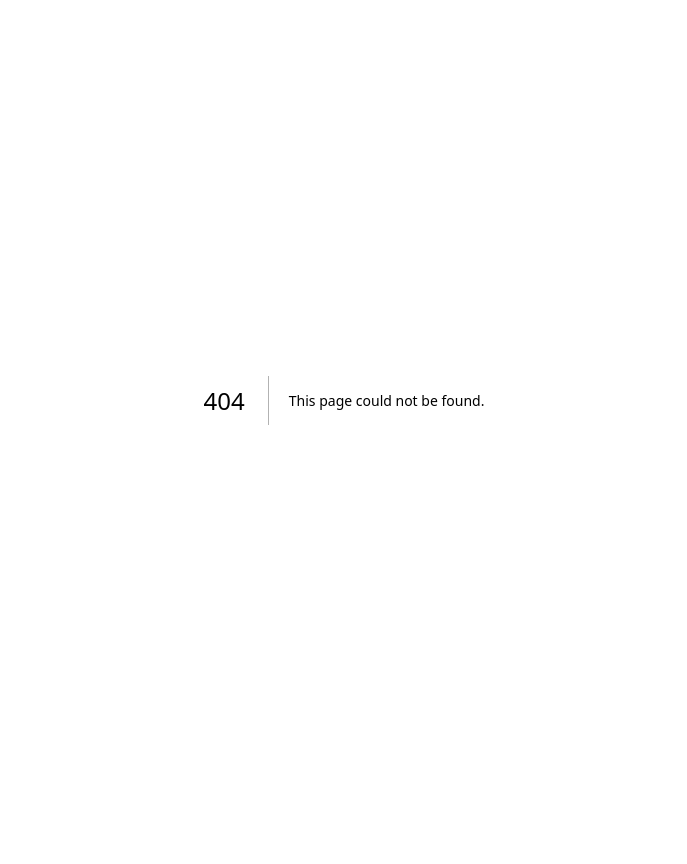
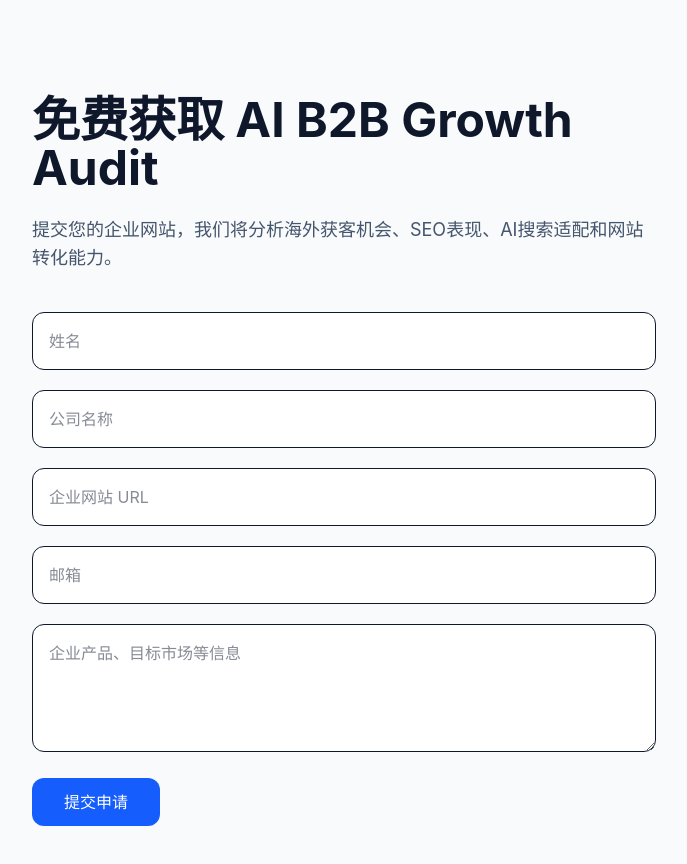
Before and after one commit to i20luoye/pacetop-growth, a Next.js app: page /audit-request in a window 1280 px wide. Before the commit this address had no page. Shown: the top 864 px of the page, without its empty margins (296-983 px from the left). Before the commit the page ends 800 px from the top, so only its background shows below. Built offline with nearby package versions, Linux system fonts and the light colour scheme.

Commit message:
Add free audit request page

```diff
--- /dev/null
+++ b/app/audit-request/page.tsx
@@ -0,0 +1,23 @@
+export default function AuditRequestPage() {
+  return (
+    <main className="min-h-screen bg-slate-50 py-24 text-slate-900">
+      <div className="mx-auto max-w-2xl px-6">
+        <h1 className="text-5xl font-bold">免费获取 AI B2B Growth Audit</h1>
+        <p className="mt-6 text-lg text-slate-600">
+          提交您的企业网站，我们将分析海外获客机会、SEO表现、AI搜索适配和网站转化能力。
+        </p>
+
+        <form className="mt-10 space-y-5">
+          <input className="w-full rounded-xl border bg-white p-4" placeholder="姓名" />
+          <input className="w-full rounded-xl border bg-white p-4" placeholder="公司名称" />
+          <input className="w-full rounded-xl border bg-white p-4" placeholder="企业网站 URL" />
+          <input className="w-full rounded-xl border bg-white p-4" placeholder="邮箱" />
+          <textarea className="h-32 w-full rounded-xl border bg-white p-4" placeholder="企业产品、目标市场等信息" />
+          <button className="rounded-xl bg-blue-600 px-8 py-3 text-white">
+            提交申请
+          </button>
+        </form>
+      </div>
+    </main>
+  );
+}
```
